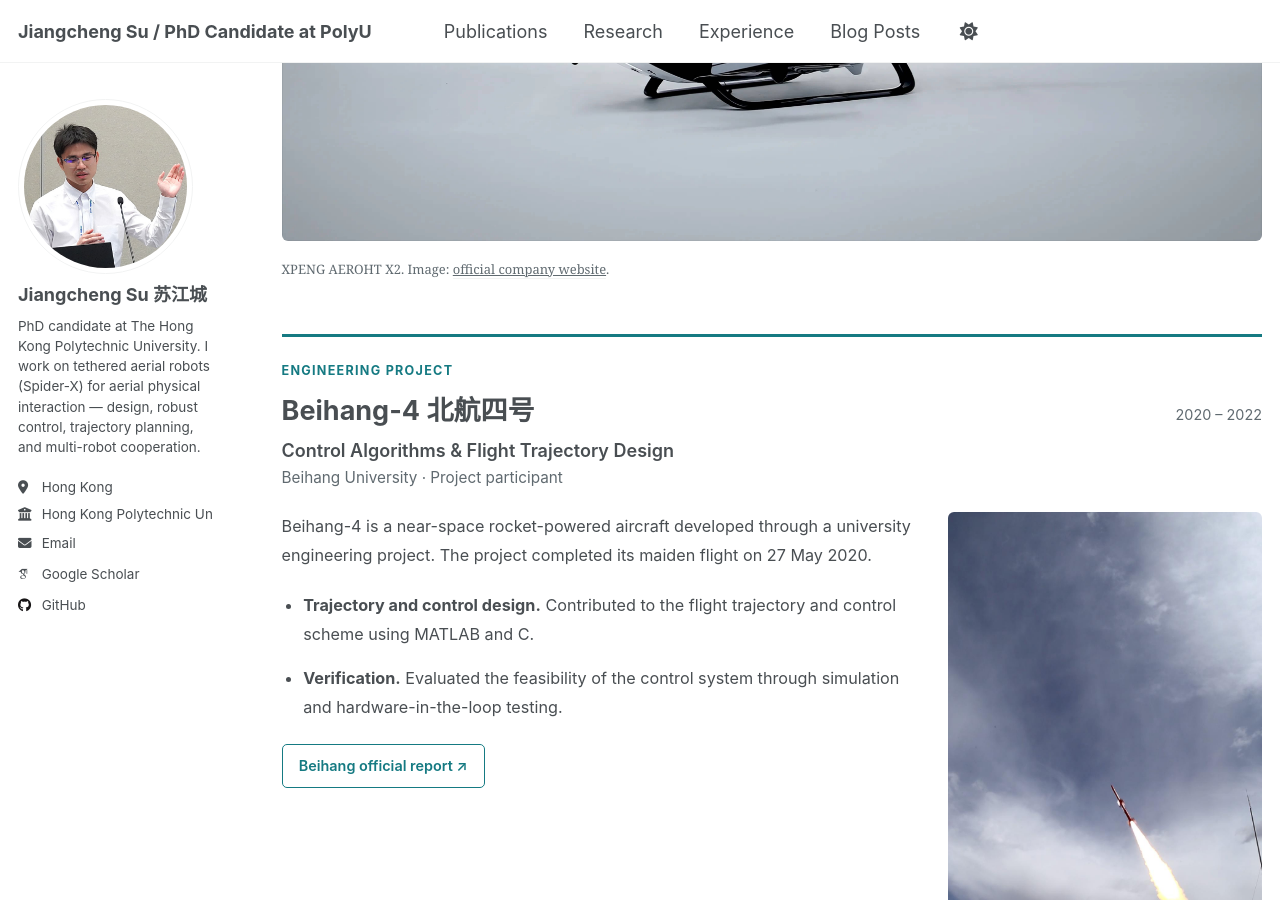
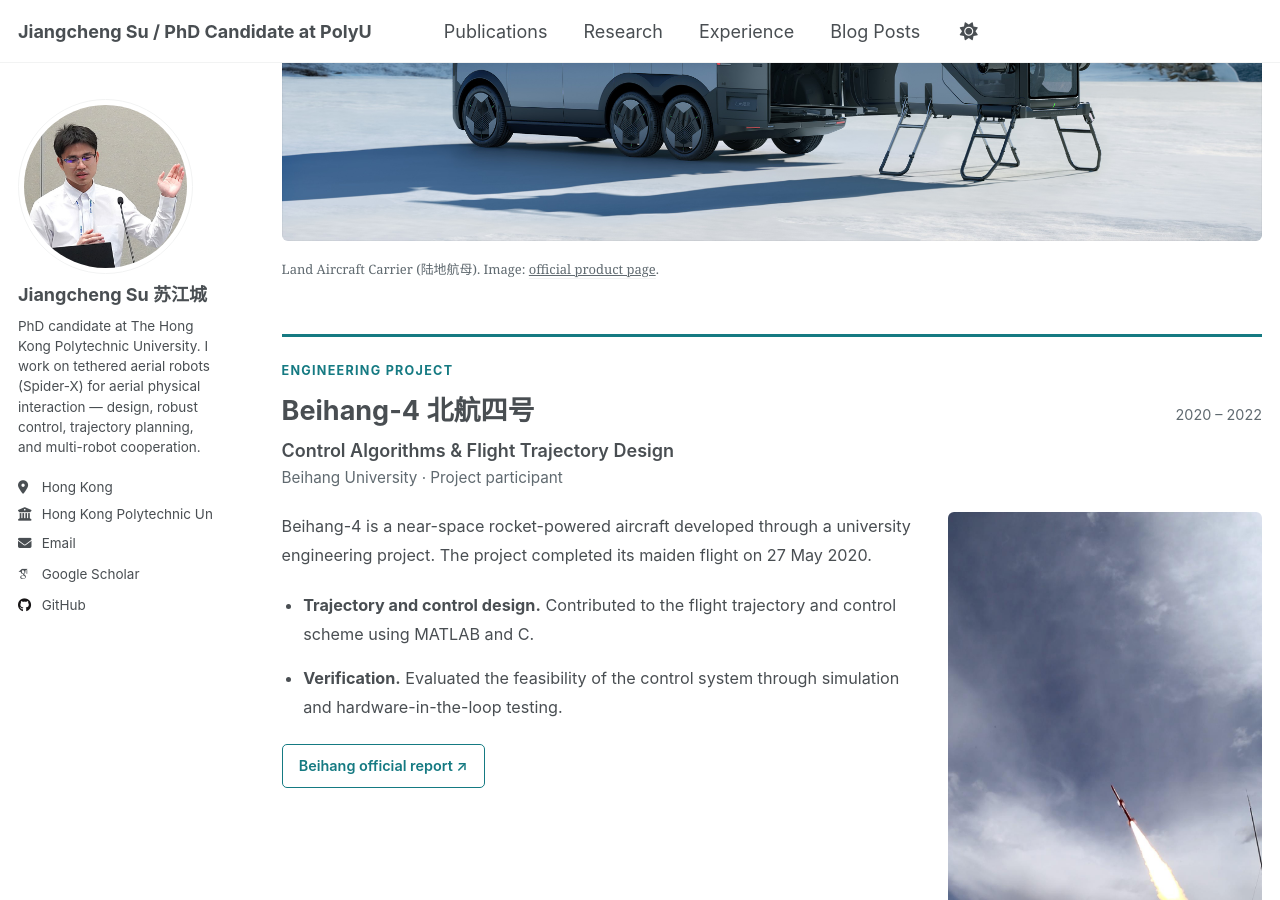
Before and after one commit to sujiangcheng/sujiangcheng.github.io, a Jekyll site: the page built from _pages/experience.html, in a window 1280 px wide and 900 px high, scrolled down 973 px. Built offline with Jekyll 4.4.1, drawn with Linux system fonts in a browser that asks for light colours; some web fonts are replaced.

Commit message:
Update experience image to current Land Aircraft Carrier

```diff
--- a/_pages/experience.html
+++ b/_pages/experience.html
@@ -51,10 +51,10 @@ author_profile: true
     </ul>
     <a class="experience-button" href="https://cn.aridge.com/" target="_blank" rel="noopener noreferrer">Company website <span aria-hidden="true">&nbsp;↗</span></a>
     <figure class="experience-figure">
-      <a href="{{ '/images/experience/xpeng-aeroht-x2.jpg' | relative_url }}" aria-label="View full-size image of the XPENG AEROHT X2">
-        <img src="{{ '/images/experience/xpeng-aeroht-x2.jpg' | relative_url }}" width="3840" height="2160" alt="XPENG AEROHT X2 electric vertical take-off and landing aircraft with its cockpit doors open." loading="lazy">
+      <a href="{{ '/images/experience/xpeng-land-aircraft-carrier.jpg' | relative_url }}" aria-label="View full-size image of the Land Aircraft Carrier">
+        <img src="{{ '/images/experience/xpeng-land-aircraft-carrier.jpg' | relative_url }}" width="3840" height="2160" alt="Official Land Aircraft Carrier product image showing the six-wheel ground vehicle with its rear compartment open beside the separate eVTOL aircraft in a snowy mountain landscape." loading="lazy">
       </a>
-      <figcaption>XPENG AEROHT X2. Image: <a href="https://cn.aridge.com/about" target="_blank" rel="noopener noreferrer">official company website</a>.</figcaption>
+      <figcaption>Land Aircraft Carrier (<span lang="zh-CN">陆地航母</span>). Image: <a href="https://cn.aridge.com/x3" target="_blank" rel="noopener noreferrer">official product page</a>.</figcaption>
     </figure>
   </article>
 
```
Also changed, not shown: images/experience/xpeng-land-aircraft-carrier.jpg (added).
